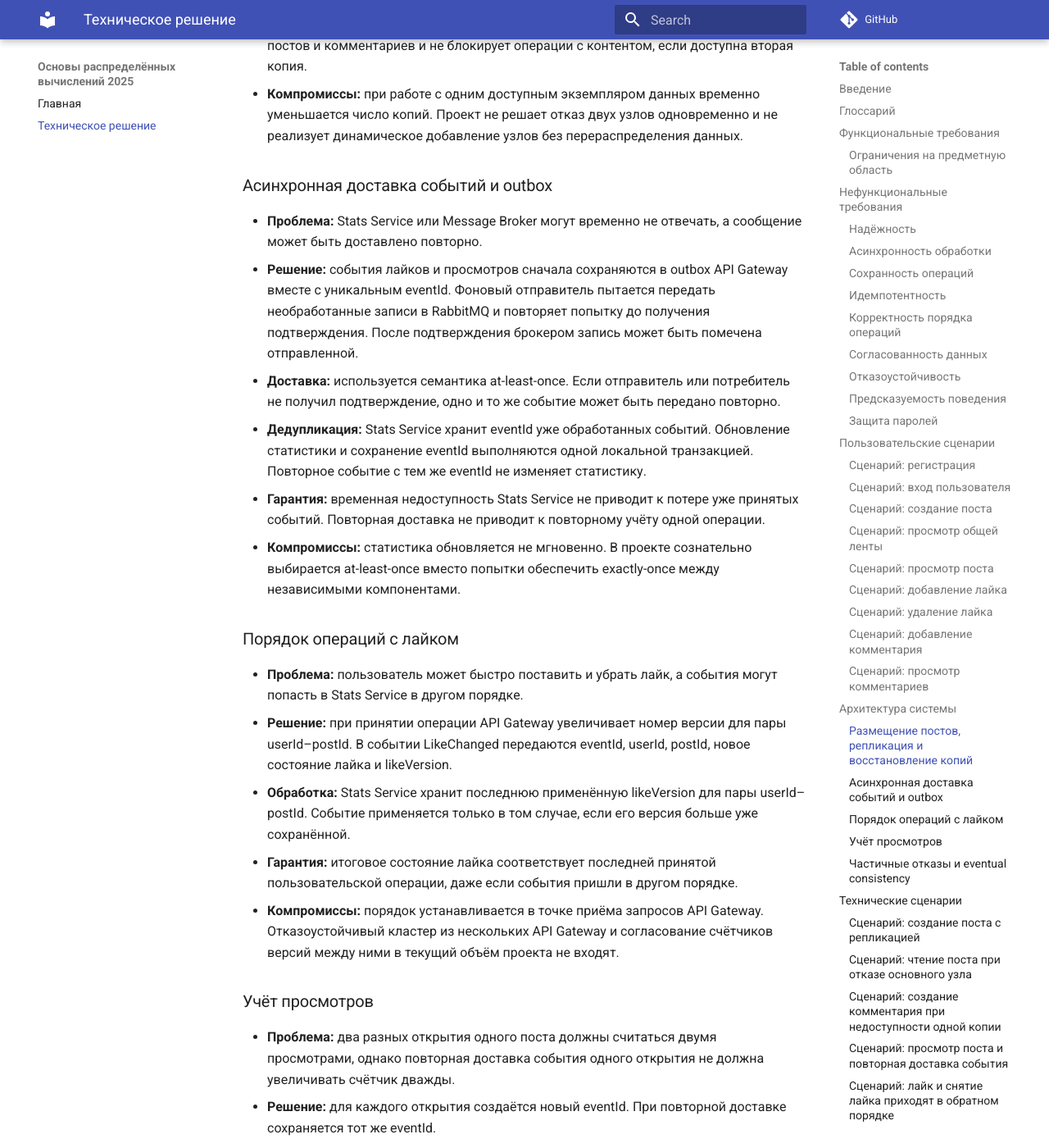
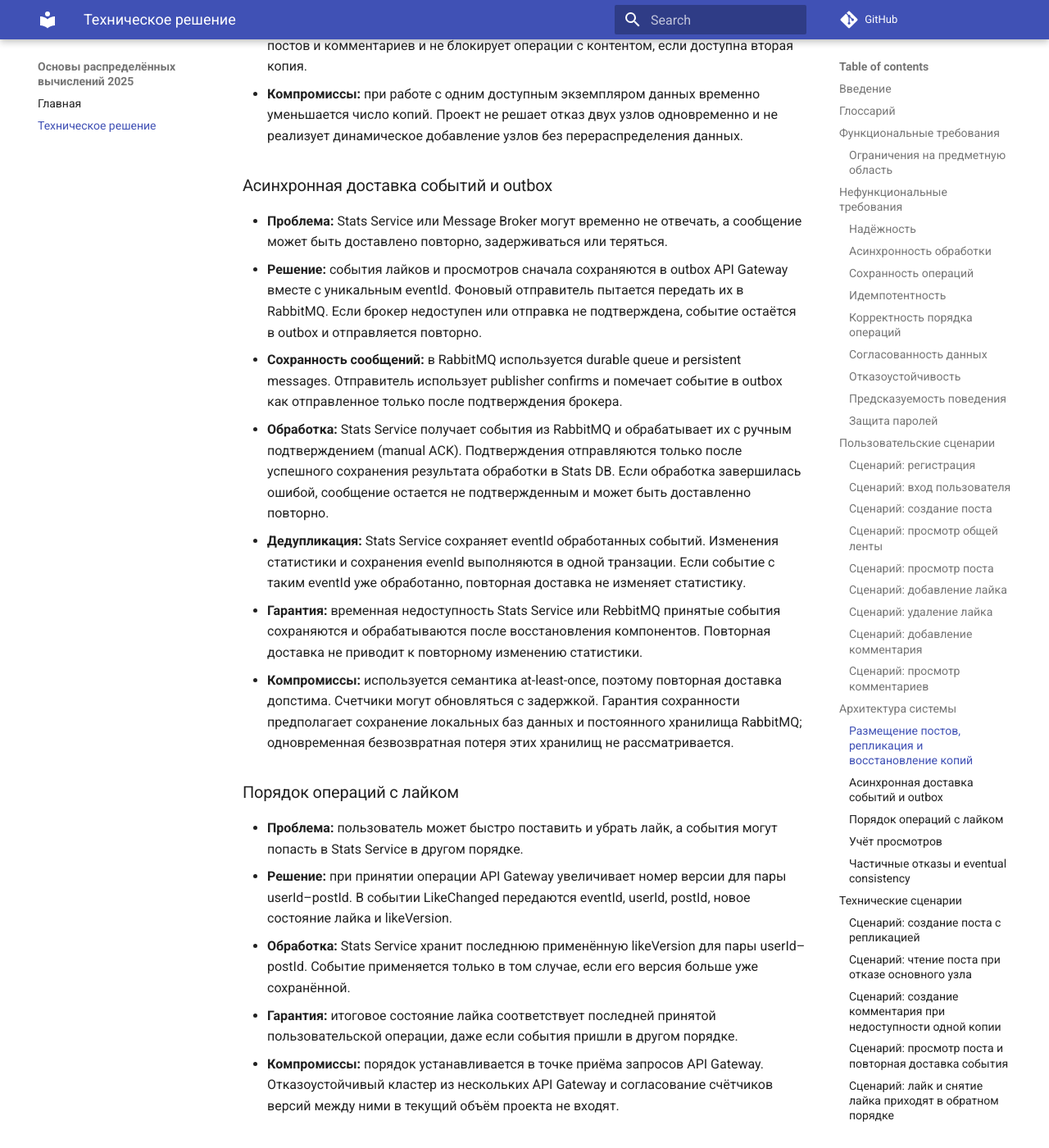
Before and after one commit to spbu-ds-practicum-2026/brigada, an MkDocs documentation site: the page built from docs/tr.md, in a window 1280 px wide and 1400 px high, scrolled down 11552 px. Shown: the whole window at 82% size. Built offline with MkDocs 1.6.1 and Material for MkDocs 9.7.7, drawn with Linux system fonts in a browser that asks for light colours; comment, search, counter and statistics services are not loaded; some of the changed text lies outside the part shown.

Commit message:
Update tr.md
Уточненная надежная доставка и обраотка событий RabbitMQ

```diff
--- a/docs/tr.md
+++ b/docs/tr.md
@@ -394,12 +394,13 @@ graph TD
 
 ### Асинхронная доставка событий и outbox
 
-- **Проблема:** Stats Service или Message Broker могут временно не отвечать, а сообщение может быть доставлено повторно.
-- **Решение:** события лайков и просмотров сначала сохраняются в outbox API Gateway вместе с уникальным eventId. Фоновый отправитель пытается передать необработанные записи в RabbitMQ и повторяет попытку до получения подтверждения. После подтверждения брокером запись может быть помечена отправленной.
-- **Доставка:** используется семантика at-least-once. Если отправитель или потребитель не получил подтверждение, одно и то же событие может быть передано повторно.
-- **Дедупликация:** Stats Service хранит eventId уже обработанных событий. Обновление статистики и сохранение eventId выполняются одной локальной транзакцией. Повторное событие с тем же eventId не изменяет статистику.
-- **Гарантия:** временная недоступность Stats Service не приводит к потере уже принятых событий. Повторная доставка не приводит к повторному учёту одной операции.
-- **Компромиссы:** статистика обновляется не мгновенно. В проекте сознательно выбирается at-least-once вместо попытки обеспечить exactly-once между независимыми компонентами.
+- **Проблема:** Stats Service или Message Broker могут временно не отвечать, а сообщение может быть доставлено повторно, задерживаться или теряться.
+- **Решение:** события лайков и просмотров сначала сохраняются в outbox API Gateway вместе с уникальным eventId. Фоновый отправитель пытается передать их  в RabbitMQ. Если брокер недоступен или отправка не подтверждена, событие остаётся в outbox и отправляется повторно.
+- **Сохранность сообщений:** в RabbitMQ используется durable queue и persistent messages. Отправитель использует publisher confirms и помечает событие в outbox как отправленное только после подтверждения брокера.
+- **Обработка:** Stats Service получает события из RabbitMQ и обрабатывает их с ручным подтверждением (manual ACK). Подтверждения отправляются только после успешного сохранения результата обработки в Stats DB. Если обработка завершилась ошибой, сообщение остается не подтвержденным и может быть доставленно повторно.
+- **Дедупликация:** Stats Service сохраняет eventId обработанных событий. Изменения статистики и сохранения evenId выполняются в одной транзации. Если событие с таким eventId уже обработанно, повторная доставка не изменяет статистику.
+- **Гарантия:** временная недоступность Stats Service или RebbitMQ принятые события сохраняются и обрабатываются после восстановления компонентов. Повторная доставка не приводит к повторному изменению статистики.
+- **Компромиссы:** используется семантика at-least-once, поэтому повторная доставка допстима. Счетчики могут обновляться с задержкой. Гарантия сохранности предполагает сохранение локальных баз данных и постоянного хранилища RabbitMQ; одновременная безвозвратная потеря этих хранилищ не рассматривается.
 
 ### Порядок операций с лайком
 
@@ -656,6 +657,7 @@ sequenceDiagram
   - повторная доставка LikeChanged не создаёт дополнительный лайк;
   - при временной недоступности RabbitMQ событие остаётся в outbox и отправляется после восстановления;
   - при временной остановке Stats Service события накапливаются и обрабатываются после запуска.
+  - тест подтверждения обработки: Stats Service останавливается после сохранениярезультата обработки события в Stats DB, но до отправки ACK в RabbitMQ. После повторной доставки событие распознается по eventId, а счётчик не изменяется повторною
 
 - **Тесты порядка событий**
   - LikeChanged(version=2) обрабатывается раньше version=1, но итоговое состояние соответствует version=2;
```
Also changed, not shown: other parts of docs/tr.md (+1 -1 lines).
